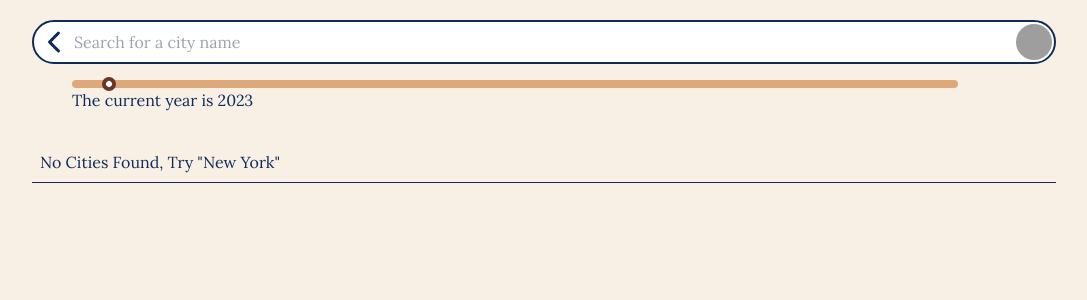
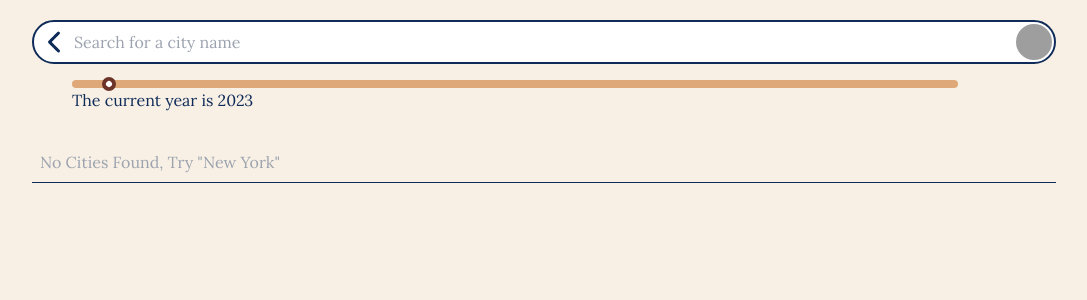
Before and after one commit to lesleyzhao/Good_Old_Map, a React (Vite) app in the folder front-end/GoodOldMap/: page /search in a window 1280 px wide. Shown: the top 300 px of the page, without its empty margins (96-1183 px from the left). Built offline with nearby package versions, Linux system fonts and the light colour scheme; grey boxes are pictures that could not be loaded.

Commit message:
seperate components into folders

```diff
--- a/front-end/GoodOldMap/src/components/common/CityList.jsx
+++ b/front-end/GoodOldMap/src/components/map/CityList.jsx
@@ -21,7 +21,7 @@ const CityList = ({cities, searchData}) => {
               </div>
             </li>
           )) :
-          <li className="border-b border-navyBlue p-2">
+          <li className="border-b border-navyBlue p-2 text-gray-400">
             No Cities Found, Try "New York"
           </li>
           }
--- a/front-end/GoodOldMap/src/components/popup/popupSearch.jsx
+++ b/front-end/GoodOldMap/src/components/popup/popupSearch.jsx
@@ -1,4 +1,4 @@
-import ArtItem from "../common/ArtItem"
+import ArtItem from "../art/ArtItem"
 import axios from "axios"
 import { useEffect, useState } from "react";
 import { useNavigate } from "react-router-dom";
--- a/front-end/GoodOldMap/src/pages/FavoriteList/FavoriteList.jsx
+++ b/front-end/GoodOldMap/src/pages/FavoriteList/FavoriteList.jsx
@@ -3,7 +3,7 @@ import NavBar from "../../components/common/navBar"
 import LeftBtn from "../../components/common/leftBtn"
 // import RightBtn from "../../components/common/rightBtn";
 import Logo from '../../components/common/Logo'
-import ArtItem from "../../components/common/ArtItem.jsx"
+import ArtItem from "../../components/art/ArtItem.jsx"
 import axios from "axios"
 import React, { useState, useEffect } from "react"
 
--- a/front-end/GoodOldMap/src/pages/MainMap/MainMap.jsx
+++ b/front-end/GoodOldMap/src/pages/MainMap/MainMap.jsx
@@ -1,7 +1,7 @@
 import { useState } from 'react'
 import { MapContainer, TileLayer, Marker, Popup, useMapEvents, GeoJSON } from 'react-leaflet'
 import { Icon } from 'leaflet';
-import InfoCard from '../../components/common/InfoCard';
+import InfoCard from '../../components/map/InfoCard';
 import TimelineBar from '../../components/timeline/TimelineBar';
 import { useOutletContext } from "react-router-dom"
 // import countries from '../../util/data/countries.json'
@@ -17,7 +17,7 @@ const MainMap = () => {
 
   return(
     <>
-    <div className="flex justify-center items-center">
+    <div className="fixed left-5 z-[2000] flex justify-center items-center">
       <InfoCard title="Welcome!" text="Click anywhere on the map to start your European art & music journey! Let's get started!"/>
       <InfoCard title="What to do :)" text="Click the map for random art or drag the timeline to view map evolution over the history!"/>
    </div>
--- a/front-end/GoodOldMap/src/pages/MainMap/SearchMap.jsx
+++ b/front-end/GoodOldMap/src/pages/MainMap/SearchMap.jsx
@@ -1,5 +1,5 @@
 import { useOutletContext } from "react-router-dom"
-import CityList from "../../components/common/CityList"
+import CityList from "../../components/map/CityList"
 
 const SearchMap = () => {
   const [searchData, ,] = useOutletContext()
```
Also changed, not shown: front-end/GoodOldMap/src/components/art/ArtItem.jsx (renamed from front-end/GoodOldMap/src/components/common/ArtItem.jsx), front-end/GoodOldMap/src/components/map/InfoCard.jsx (renamed from front-end/GoodOldMap/src/components/common/InfoCard.jsx), front-end/GoodOldMap/src/components/popup/popupLink.jsx (indentation only).
